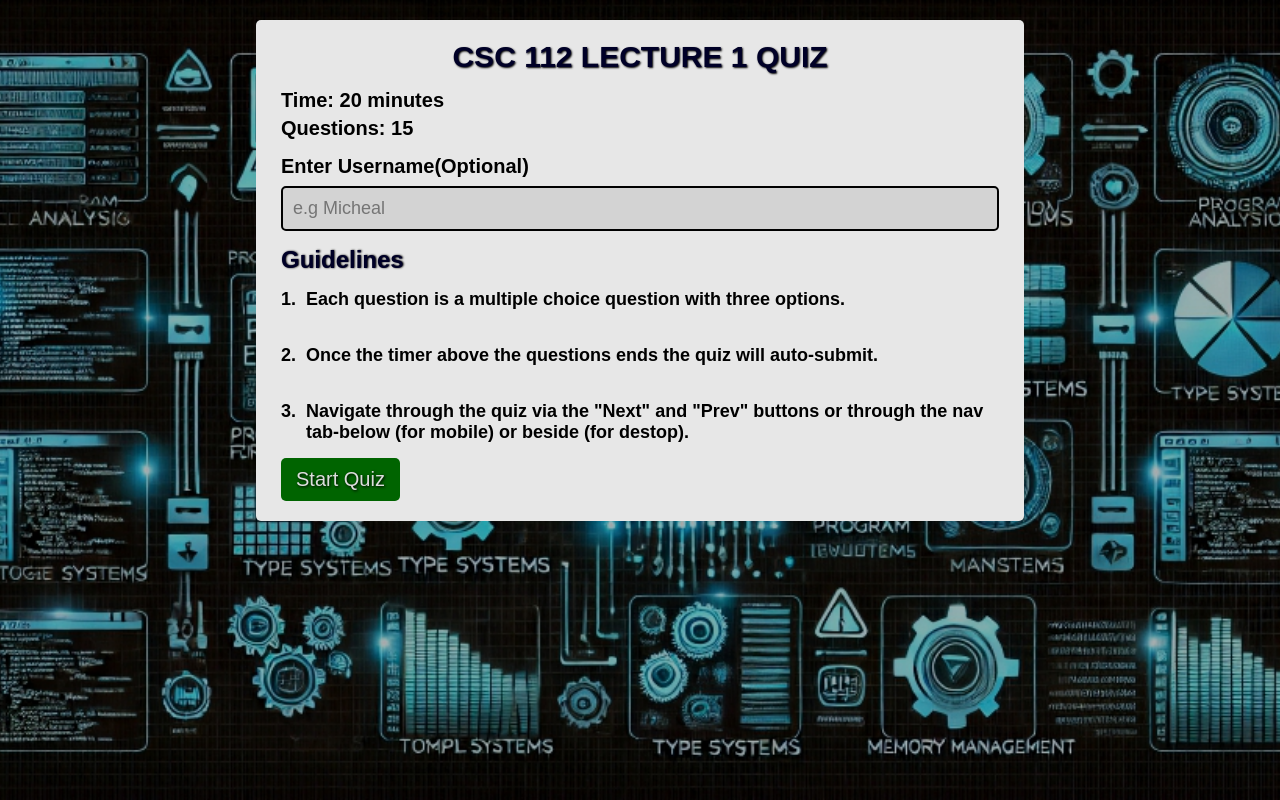
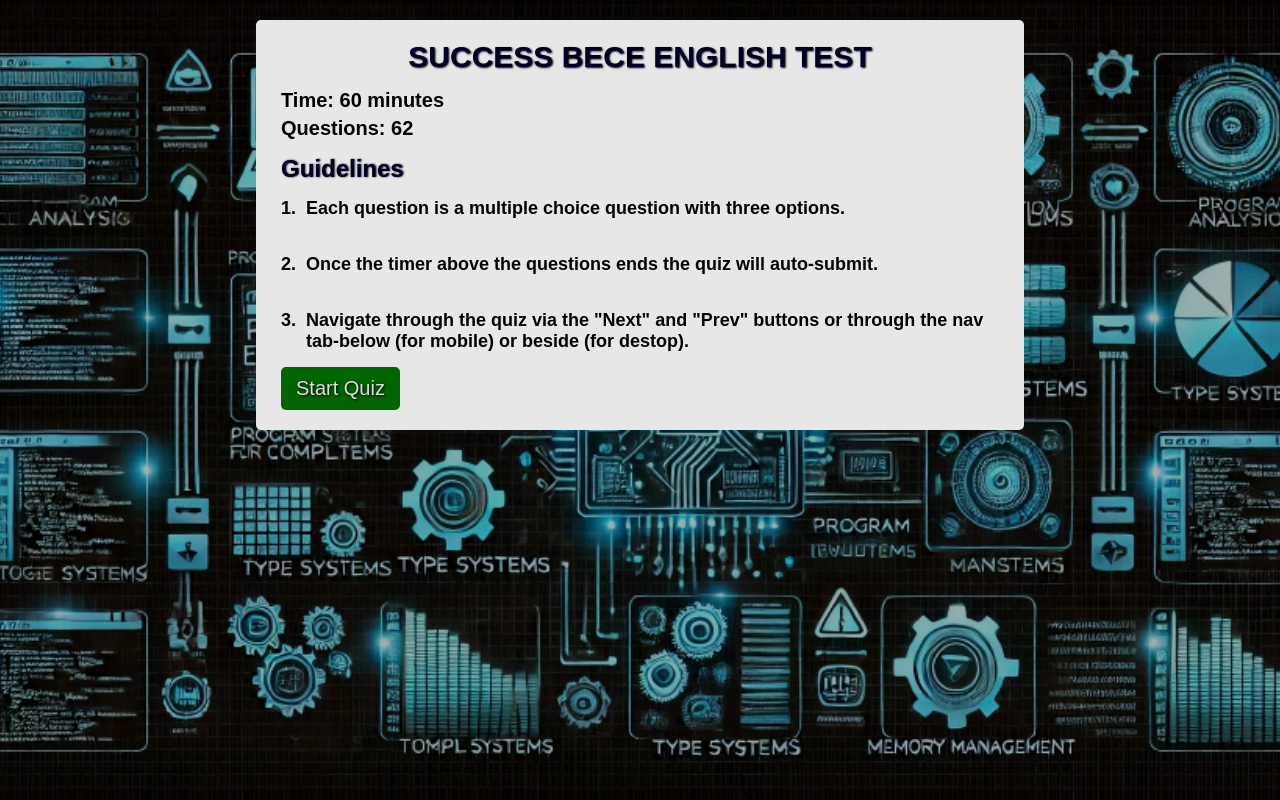
Before and after one commit to Maxessien/CSC-112-LECTURE-1-QUIZ, a plain HTML site: page index.html in a window 1280 px wide. Drawn offline with Linux system fonts and the light colour scheme; a web font is replaced by a local one.

Commit message:
Update index.html

```diff
--- a/index.html
+++ b/index.html
@@ -9,16 +9,13 @@
   <body>
     <main>
       <section class="intro-content">
-        <h1>CSC 112 LECTURE 1 QUIZ</h1>
+        <h1>SUCCESS BECE ENGLISH TEST</h1>
         <div class="overview">
-          <p>Time: 20 minutes</p>
-          <p>Questions: 15</p>
+          <p>Time: 60 minutes</p>
+          <p>Questions: 62</p>
         </div>
 
-        <form class="registry">
-          <label for="userName">Enter Username(Optional)</label>
-          <input type="text" id="userName" placeholder="e.g Micheal" />
-        </form>
+
 
         <article class="guidelines">
           <h2>Guidelines</h2>
```
